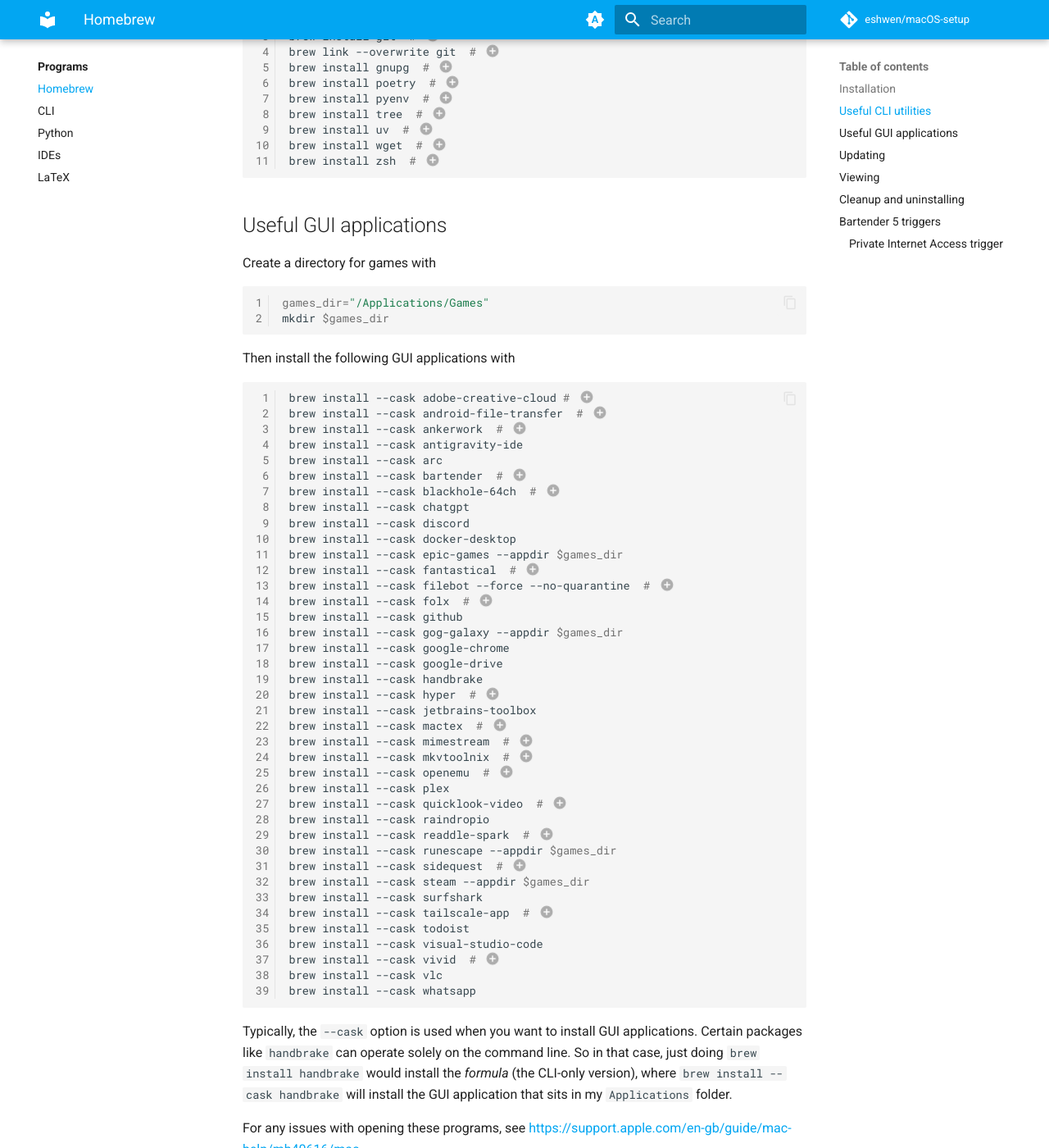
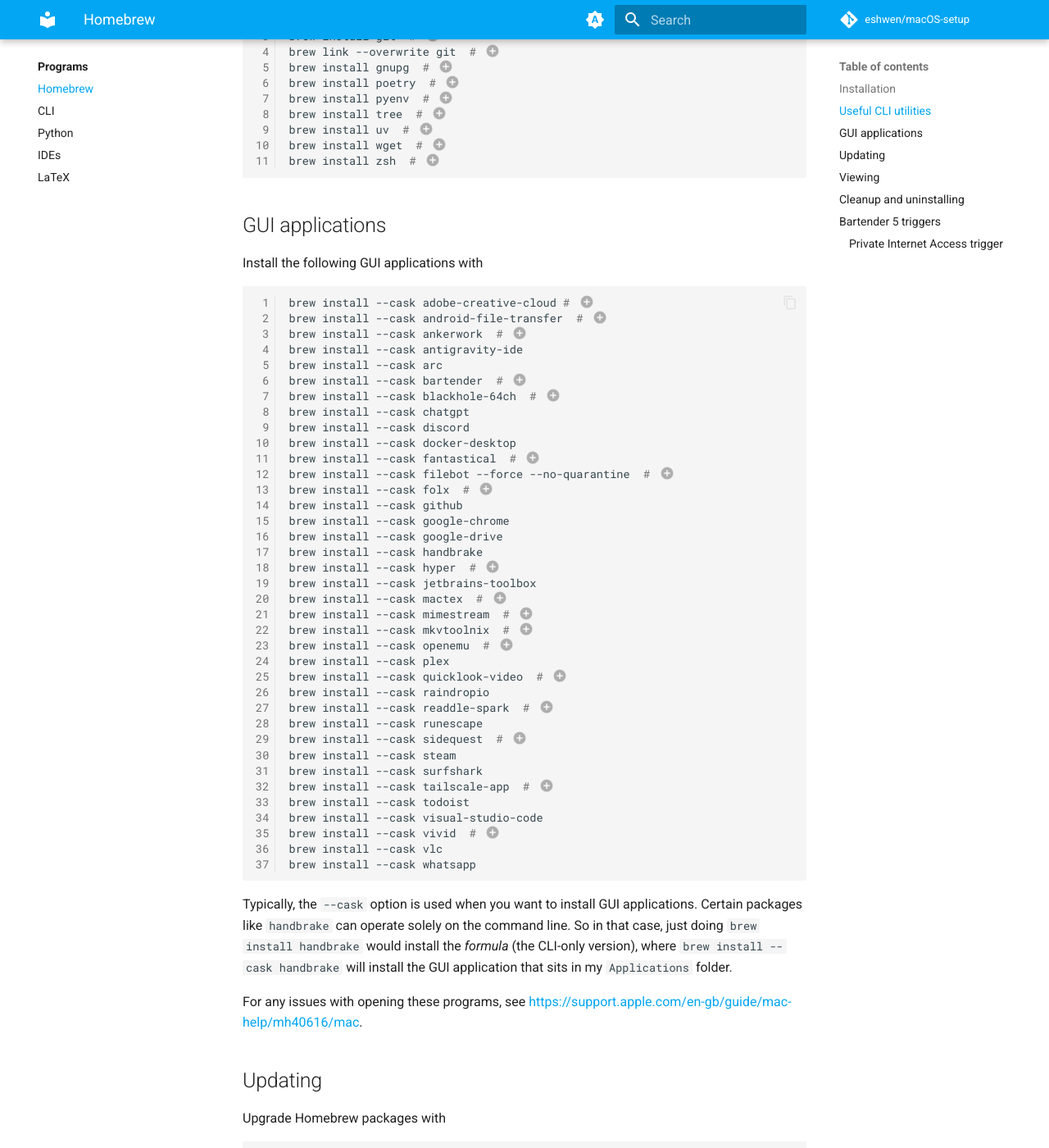
Before and after one commit to eshwen/macOS-setup, an MkDocs documentation site: the page built from docs/programs/homebrew.md, in a window 1280 px wide and 1400 px high, scrolled down 593 px. Shown: the whole window at 82% size. Built offline with MkDocs 1.6.1 and Material for MkDocs 9.7.7, drawn with Linux system fonts in a browser that asks for light colours; comment, search, counter and statistics services are not loaded; the version menu is left out.

Commit message:
Refactor game installs
Removed unnecessary directory creation instructions and updated GUI application installation commands.

````diff
--- a/docs/programs/homebrew.md
+++ b/docs/programs/homebrew.md
@@ -39,16 +39,9 @@
 9. For a newer version than that bundled with macOS.
 10. An Python project manager even more modern than Poetry.
 
-## Useful GUI applications
+## GUI applications
 
-Create a directory for games with
-
-```shell
-games_dir="/Applications/Games"
-mkdir $games_dir
-```
-
-Then install the following GUI applications with
+Install the following GUI applications with
 
 ```sh
 brew install --cask adobe-creative-cloud # (18)
@@ -61,12 +54,10 @@
 brew install --cask chatgpt
 brew install --cask discord
 brew install --cask docker-desktop
-brew install --cask epic-games --appdir $games_dir
 brew install --cask fantastical  # (5)
 brew install --cask filebot --force --no-quarantine  # (6)
 brew install --cask folx  # (7)
 brew install --cask github
-brew install --cask gog-galaxy --appdir $games_dir
 brew install --cask google-chrome
 brew install --cask google-drive
 brew install --cask handbrake
@@ -80,9 +71,9 @@
 brew install --cask quicklook-video  # (13)
 brew install --cask raindropio
 brew install --cask readdle-spark  # (14)
-brew install --cask runescape --appdir $games_dir
+brew install --cask runescape
 brew install --cask sidequest  # (15)
-brew install --cask steam --appdir $games_dir
+brew install --cask steam
 brew install --cask surfshark
 brew install --cask tailscale-app  # (17)
 brew install --cask todoist
````
